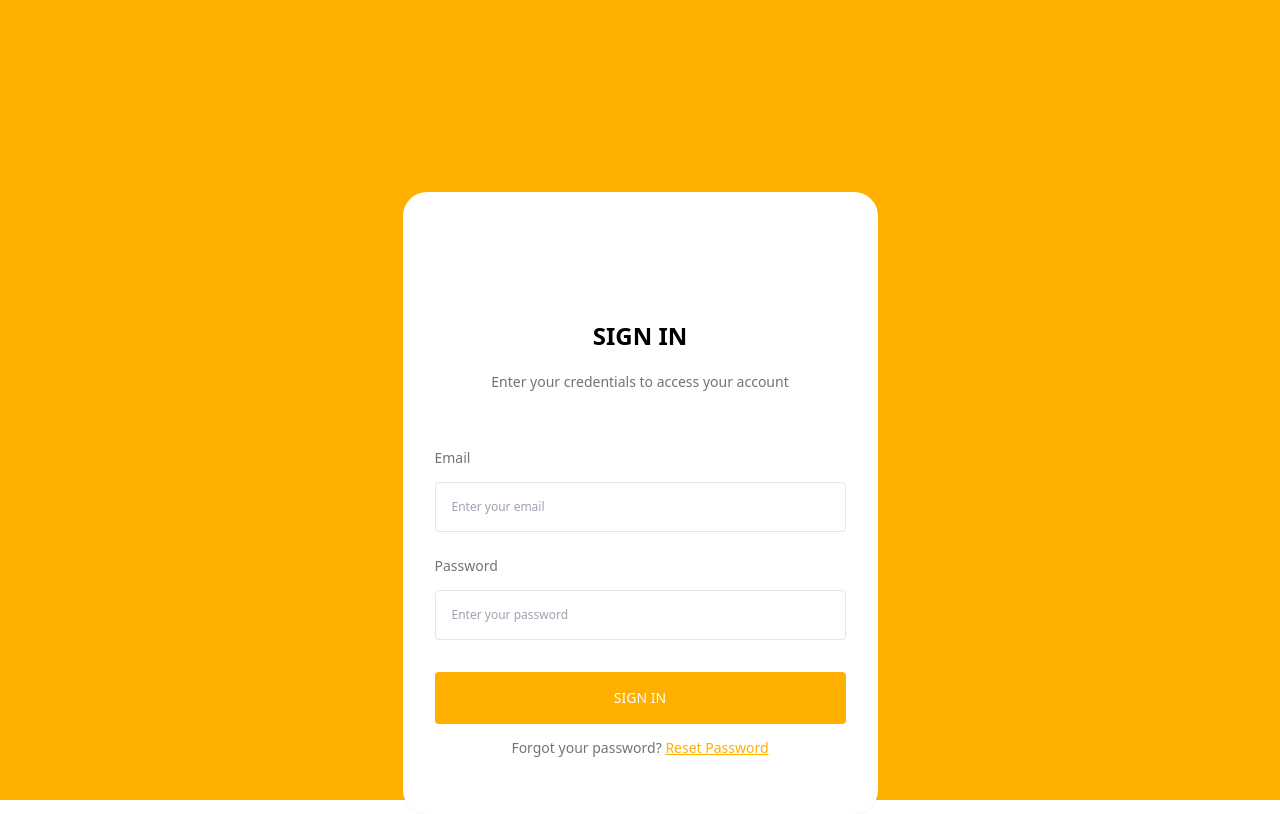
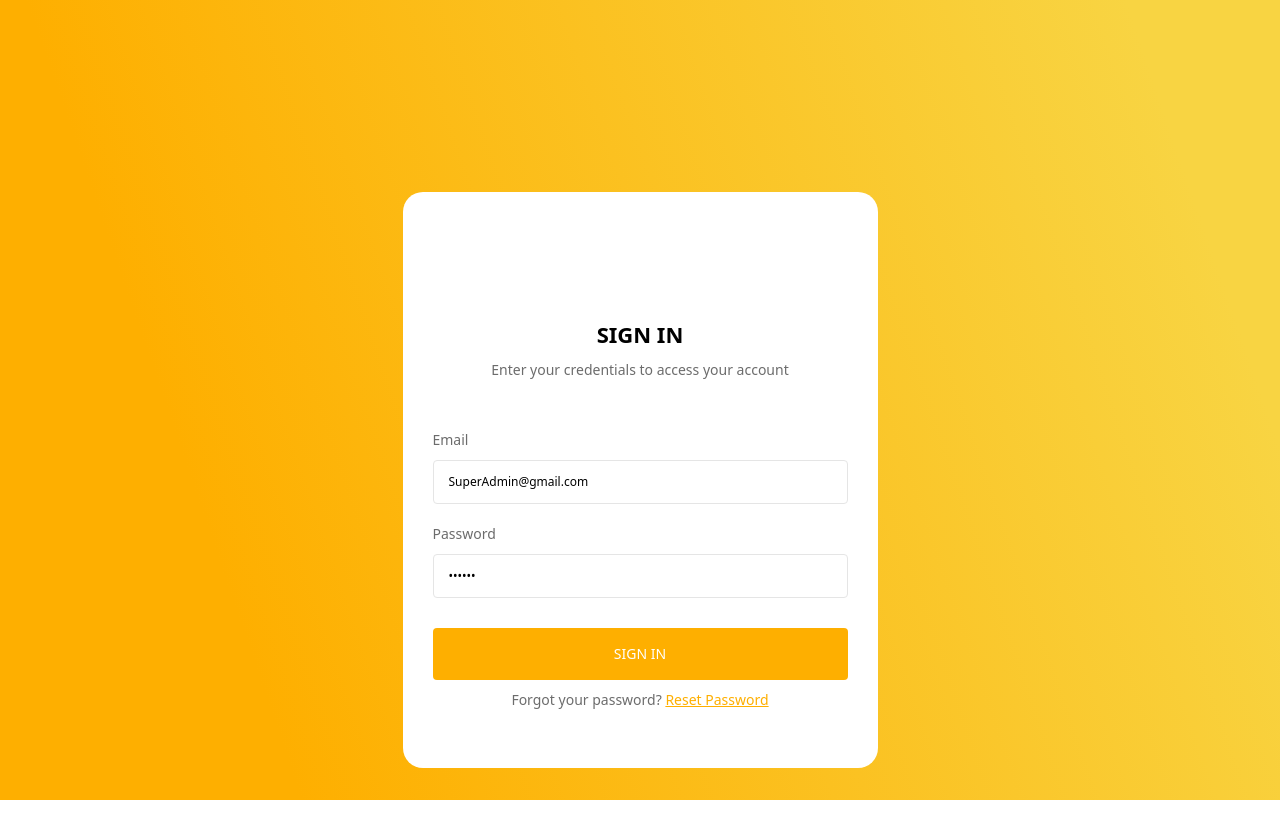
Before and after one commit to EdKo2001/React-Developer-Digital-Governance-Agency, a Next.js app: page / in a window 1280 px wide. Built offline with nearby package versions, Linux system fonts and the light colour scheme.

Commit message:
feat(signInHandler): add mock authentication

```diff
--- a/package.json
+++ b/package.json
@@ -16,6 +16,7 @@
     "react-dom": "^18"
   },
   "devDependencies": {
+    "@types/next": "^9.0.0",
     "@types/node": "^20",
     "@types/react": "^18",
     "@types/react-dom": "^18",
--- a/src/app/components/SignIn.tsx
+++ /dev/null
@@ -1,56 +0,0 @@
-import Link from "next/link";
-
-const SignIn = () => {
-  return (
-    //     background: linear-gradient(71deg, #FEAF00 19.35%, #F8D442 90.12%);
-
-    // box-shadow: 0px 4px 4px 0px rgba(0, 0, 0, 0.25);
-    <div className="flex h-screen flex-col items-center bg-[#FEAF00] px-5">
-      {/* {box-shadow: 2px 5px 10px 0px rgba(0, 0, 0, 0.10);} */}
-      <form className="mb-32 mt-48 flex w-[475px] max-w-full flex-col rounded-3xl bg-white px-8 pb-14 pt-32 shadow-sm max-md:my-10 max-md:px-5 max-md:pt-24">
-        <h1 className="self-center whitespace-nowrap text-2xl font-semibold uppercase text-black">
-          Sign In
-        </h1>
-        <p className="mt-5 self-center whitespace-nowrap text-sm text-neutral-500">
-          Enter your credentials to access your account
-        </p>
-        <label
-          htmlFor="email"
-          className="mt-14 self-stretch whitespace-nowrap text-sm font-medium text-neutral-500 max-md:mt-10"
-        >
-          Email
-        </label>
-        <input
-          type="email"
-          id="email"
-          className="mt-3.5 self-stretch whitespace-nowrap rounded border border-solid border-neutral-200 bg-white px-4 py-4 text-xs text-stone-300"
-          placeholder="Enter your email"
-        />
-        <div className="mt-6 self-stretch whitespace-nowrap text-sm font-medium text-neutral-500">
-          Password
-        </div>
-        <input
-          type="password"
-          id="password"
-          className="mt-3.5 self-stretch whitespace-nowrap rounded border border-solid border-neutral-200 bg-white px-4 py-4 text-xs text-stone-300"
-          placeholder="Enter your password"
-        />
-        <button
-          type="submit"
-          className="mt-8 items-center self-stretch whitespace-nowrap rounded bg-[#FEAF00] px-5 py-4 text-sm font-medium text-white"
-        >
-          SIGN IN
-        </button>
-        <div className="mt-3.5 self-center  whitespace-nowrap text-sm font-medium">
-          <span className="text-neutral-500">Forgot your password?</span>
-          <span className="font-semibold text-black"> </span>
-          <Link href="#" className="text-[#FEAF00] underline">
-            Reset Password
-          </Link>
-        </div>
-      </form>
-    </div>
-  );
-};
-
-export default SignIn;
--- a/src/app/components/index.ts
+++ /dev/null
@@ -1 +0,0 @@
-export { default as SignIn } from "./SignIn";
--- /dev/null
+++ b/src/app/dashboard/page.tsx
@@ -0,0 +1,10 @@
+import React from "react";
+import { Metadata } from "next";
+
+export const metadata: Metadata = {
+  title: "Dashboard",
+};
+
+export default function page() {
+  return <div>page</div>;
+}
--- a/src/app/layout.tsx
+++ b/src/app/layout.tsx
@@ -3,14 +3,13 @@ import type { Metadata } from "next";
 import "./globals.css";
 
 export const metadata: Metadata = {
-  title: "Create Next App",
-  description: "Generated by create next app",
+  title: "Sign In",
 };
 
 export default function RootLayout({
   children,
 }: {
-  children: React.ReactNode;
+  children: React.ReactElement;
 }) {
   return (
     <html lang="en">
--- a/src/app/page.tsx
+++ b/src/app/page.tsx
@@ -1,5 +1,95 @@
-import { SignIn } from "./components";
+import { redirect } from "next/navigation";
+import Link from "next/link";
+import { cookies } from "next/headers";
 
-export default function Home() {
-  return <SignIn />;
+import axios from "axios";
+
+async function signInHandler(formData: FormData) {
+  "use server";
+
+  const email = formData.get("email")?.toString();
+  const password = formData.get("password")?.toString();
+
+  const res = await axios.post("http://localhost:3000/api/sign-in", {
+    email,
+    password,
+  });
+
+  if (res.data.message === "User logged in") {
+    cookies().set("token", "userToken", {
+      secure: true,
+      maxAge: 60 * 60,
+    });
+    redirect("/dashboard");
+  } else {
+    console.error("Authentication failed");
+  }
 }
+
+const SignIn = async () => {
+  return (
+    <div className="bg-authBG  shadow-authShadow flex h-screen flex-col items-center px-5">
+      <form
+        className="shadow-formShadow mb-32 mt-48 flex w-[475px] max-w-full flex-col rounded-[20px] bg-white px-[30px] pb-[58px] pt-[126px]"
+        // ⚠️ NOTE: Due to React type error, this feature is still in beta and experimental.
+        // @ts-ignore
+        action={signInHandler}
+      >
+        <h1 className="text-center  text-[22px] font-semibold uppercase leading-normal text-black">
+          Sign In
+        </h1>
+        <p className="text-gray mb-[50px] mt-[9px]  text-center text-sm">
+          Enter your credentials to access your account
+        </p>
+        <div className="mb-5 flex flex-col gap-[10px]">
+          <label
+            htmlFor="email"
+            className="text-gray  self-stretch text-sm font-medium "
+          >
+            Email
+          </label>
+          <input
+            type="email"
+            id="email"
+            name="email"
+            value="SuperAdmin@gmail.com"
+            className="placeholder-lightGray border-borderColor  self-stretch rounded border border-solid bg-white px-[15px] py-[13px] text-xs text-black"
+            placeholder="Enter your email"
+            required
+          />
+        </div>
+        <div className="flex flex-col gap-[10px]">
+          <label
+            htmlFor="password"
+            className="text-gray  self-stretch text-sm font-medium"
+          >
+            Password
+          </label>
+          <input
+            type="password"
+            id="password"
+            name="password"
+            value="123456"
+            className="placeholder-lightGray border-borderColor  self-stretch rounded border border-solid bg-white px-[15px] py-[13px] text-xs text-black"
+            placeholder="Enter your password"
+            required
+          />
+        </div>
+        <button
+          type="submit"
+          className="bg-orange mt-[30px] items-center  self-stretch rounded px-5 py-4 text-sm font-medium text-white"
+        >
+          SIGN IN
+        </button>
+        <div className="mt-[10px] text-center text-sm">
+          <span className="text-gray">Forgot your password? </span>
+          <Link href="#" className="text-orange font-medium underline">
+            Reset Password
+          </Link>
+        </div>
+      </form>
+    </div>
+  );
+};
+
+export default SignIn;
--- a/tailwind.config.ts
+++ b/tailwind.config.ts
@@ -8,13 +8,20 @@ const config: Config = {
   ],
   theme: {
     extend: {
+      colors: {
+        gray: "#6C6C6C",
+        lightGray: "#CDCDCD",
+        borderColor: "#E5E5E5",
+        orange: "#FEAF00",
+        authShadow: "0px 4px 4px 0px rgba(0, 0, 0, 0.25)",
+        formShadow: "2px 5px 10px 0px rgba(0, 0, 0, 0.10)",
+      },
       backgroundImage: {
-        "gradient-radial": "radial-gradient(var(--tw-gradient-stops))",
-        "gradient-conic":
-          "conic-gradient(from 180deg at 50% 50%, var(--tw-gradient-stops))",
+        authBG: "linear-gradient(71deg, #FEAF00 19.35%, #F8D442 90.12%);",
       },
     },
   },
   plugins: [],
 };
+
 export default config;
```
Also changed, not shown: src/app/api/sign-in/route.ts (+7 -7 lines), 1 other file (tests, documents, lock files or other folders).
